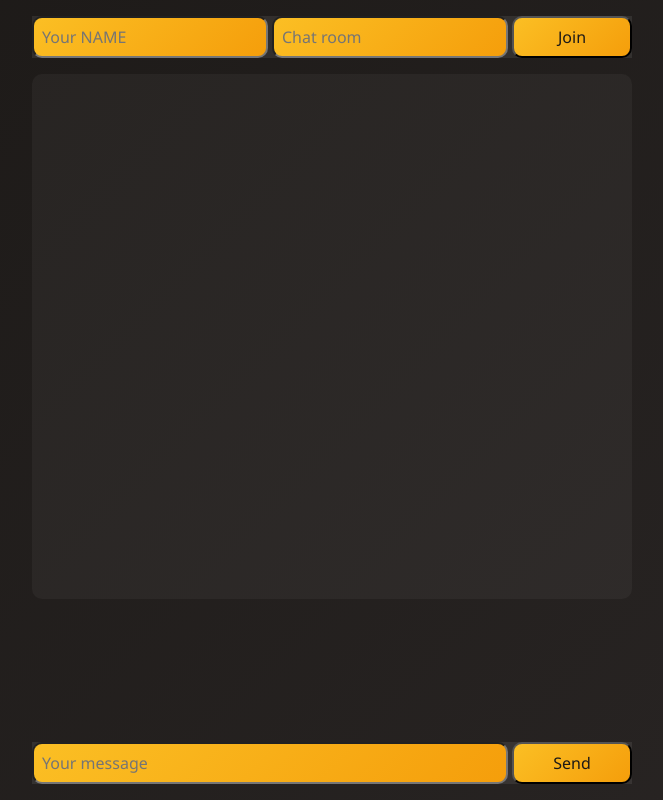
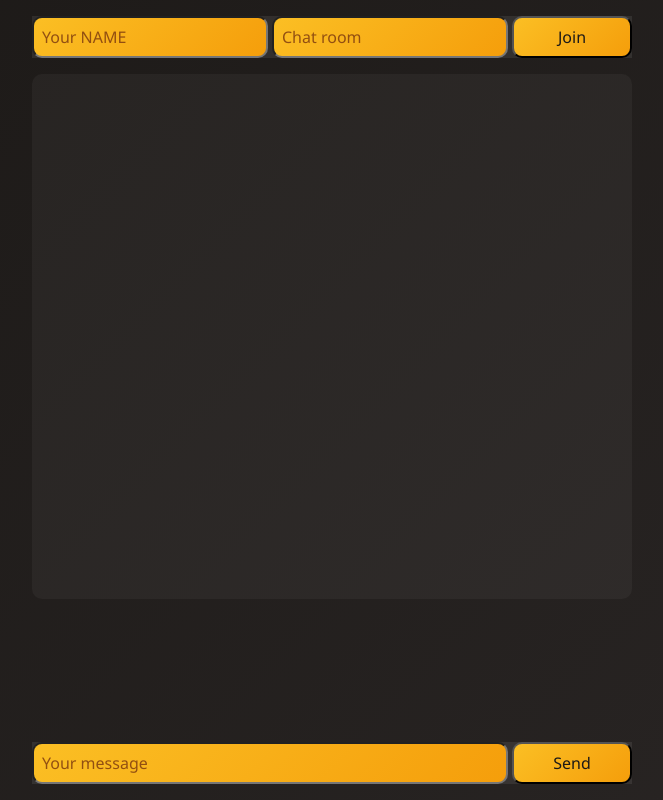
Before and after one commit to Prabhav-Pradeep/chatApp, a website: page public/index.html in a window 1280 px wide. Shown: the whole page, without its empty margins (308-971 px from the left). Drawn offline with nearby package versions, Linux system fonts and the light colour scheme; no server answers.

Commit message:
Update style.css

```diff
--- a/public/style.css
+++ b/public/style.css
@@ -33,6 +33,10 @@ form {
 input {
   flex-grow: 1;
   max-width: calc(80% - .25rem);
+}
+input::placeholder {
+  color: #78350f;
+  opacity: 0.8;
 }
 
 button {
```
